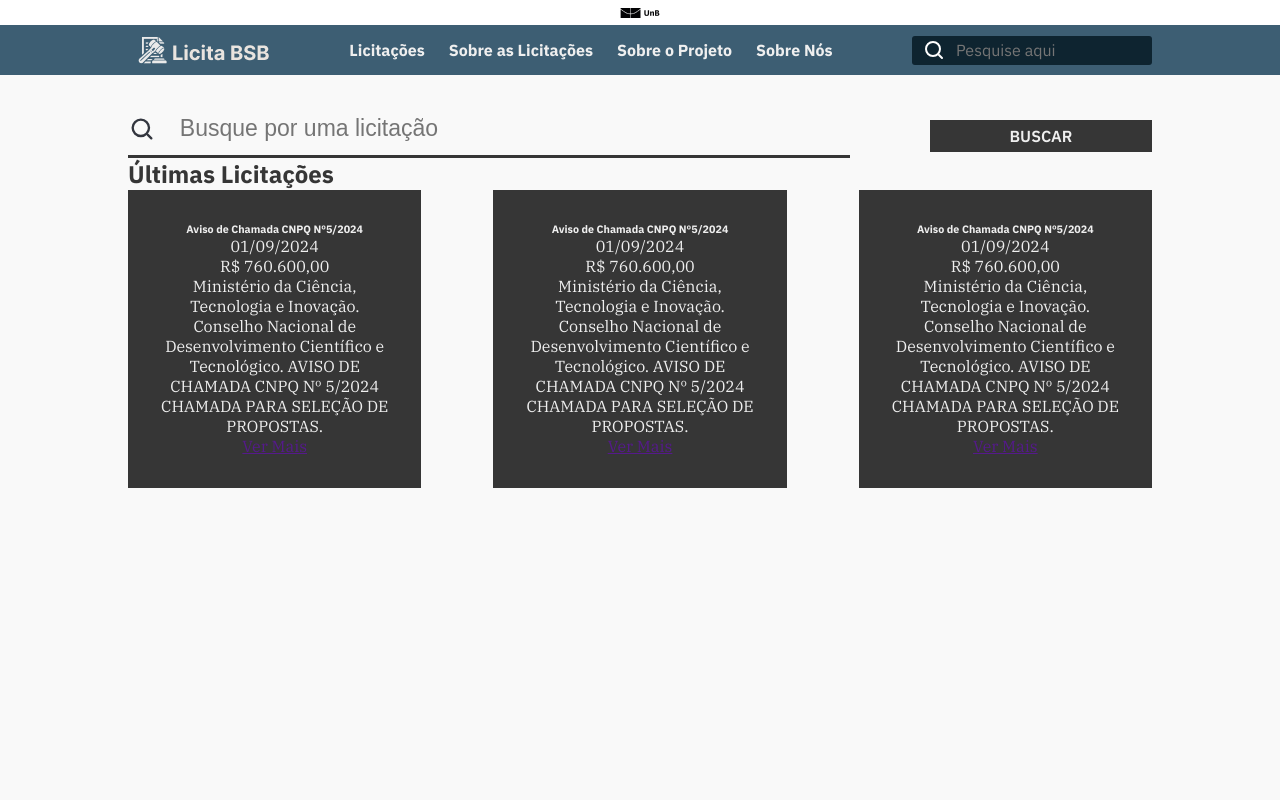
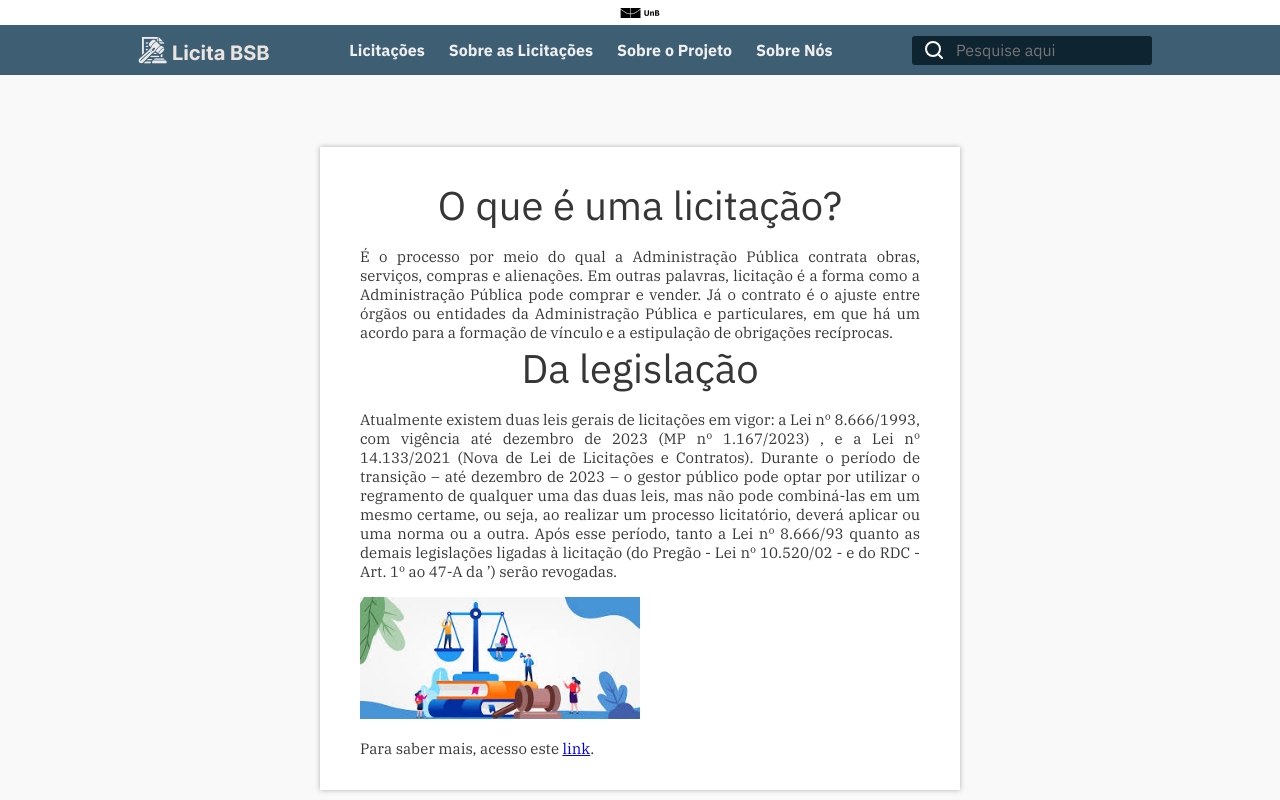
Before and after one commit to unb-mds/LicitaBSB-24.1, a React (Vite) app in the folder web/: page / in a window 1280 px wide. Built offline with nearby package versions, Linux system fonts and the light colour scheme.

Commit message:
web.src.components.card-about-bidding: Estilizando componente e configurando mocks

```diff
--- a/web/src/components/card-about/index.jsx
+++ b/web/src/components/card-about/index.jsx
@@ -2,24 +2,20 @@
 
 import style from './style.module.css'
 
-export default function CardAbout() {
+export default function CardAbout({primeiroTitulo, segundoTitulo, primeiroP, segundoP, urlDaFonte, imagem}) {
     return(
-        <div>
-            <div className={style.cardAboutContext}>
-                <h2 className={style.cardAboutText}>O que é uma licitação?</h2>
+        <div className={style.cardAboutContext}>
+            <h2 className={style.cardAboutText}>{primeiroTitulo}</h2>
 
-                <p>É o processo por meio do qual a Administração Pública contrata obras, serviços, compras e alienações. Em outras palavras, licitação é a forma como a Administração Pública pode comprar e vender. Já o contrato é o ajuste entre órgãos ou entidades da Administração Pública e particulares, em que há um acordo para a formação de vínculo e a estipulação de obrigações recíprocas.</p>
+            <p className={style.cardAboutTextP}>{primeiroP}</p>
 
-                <h2 className={style.cardAboutText}>Da legislação</h2>
+            <h2 className={style.cardAboutText}>{segundoTitulo}</h2>
 
-                <p>Atualmente existem duas leis gerais de licitações em vigor: a Lei nº 8.666/1993, com vigência até dezembro de 2023 (MP nº 1.167/2023) , e a Lei nº 14.133/2021 (Nova de Lei de Licitações e Contratos).
-                Durante o período de transição – até dezembro de 2023 – o gestor público pode optar por utilizar o regramento de qualquer uma das duas leis, mas não pode combiná-las em um mesmo certame, ou seja, ao realizar um processo licitatório, deverá aplicar ou uma norma ou a outra. Após esse período, tanto a Lei nº 8.666/93 quanto as demais legislações ligadas à licitação (do Pregão - Lei nº 10.520/02 - e do RDC - Art. 1º ao 47-A da ’) serão revogadas.</p>
+            <p className={style.cardAboutTextP}>{segundoP}</p>
 
-                <img src="..\..\public\images\card-about-bidding\licitacao01.jpg" alt="Imagem sobre licitação"/>
+            <img className={style.cardAboutImg} src={imagem}/>
 
-                <p>As informações descritas aqui foram retiradas do portal da transparência, disponível para acesso e leitura.</p>
-                <a target="_blank" href="https://portaldatransparencia.gov.br/entenda-a-gestao-publica/licitacoes-e-contratacoes">aqui</a>
-            </div>
+            <p className={style.cardAboutTextP}>Para saber mais, acesso este <a target="_blank" href={urlDaFonte}>link</a>.</p>
         </div>
     )
 }
--- a/web/src/components/card-about/style.module.css
+++ b/web/src/components/card-about/style.module.css
@@ -1,13 +1,15 @@
 .cardAboutContext {
     background-color: #fff;
-    margin-left: 20%;
-    justify-content: center;
-    width: 60%;
+    margin-left: 25%;
+    margin-top: 72px;
+    width: 50%;
     padding-top: 32px;
     padding-left: 40px;
     padding-right: 40px;
     padding-bottom: 32px;
     box-shadow: 0 0 5px rgb(177, 175, 175);
+    justify-content: center;
+    align-items: center;
 }
 
 .cardAboutText {
@@ -16,3 +18,15 @@
     font-weight: normal;
     text-align: center;
 }
+
+.cardAboutTextP {
+    margin-top: 16px;
+    font-size: 15px;
+    text-align: justify;
+}
+
+.cardAboutImg{
+    margin-top: 16px;
+    width: 50%;
+
+}
--- a/web/src/components/header/style.module.css
+++ b/web/src/components/header/style.module.css
@@ -2,7 +2,7 @@
   display: flex;
   flex-direction: column;
   align-items: center;
-  position: fixed;
+  /* position: fixed; */
   width: 100vw;
   background-color: var(--branco);
 }
--- a/web/src/main.jsx
+++ b/web/src/main.jsx
@@ -11,7 +11,7 @@
 const router = createBrowserRouter([
   {
     path: "/",
-    element: <Landing  />
+    element: <AboutBidding />
   }
 ])
 
--- /dev/null
+++ b/web/src/mocks/sobreLicitacoes.js
@@ -0,0 +1,12 @@
+const sobreLicitacoes = [
+    {
+        primeiroTitulo: "O que é uma licitação?",
+        segundoTitulo: "Da legislação",
+        primeiroP: "É o processo por meio do qual a Administração Pública contrata obras, serviços, compras e alienações. Em outras palavras, licitação é a forma como a Administração Pública pode comprar e vender. Já o contrato é o ajuste entre órgãos ou entidades da Administração Pública e particulares, em que há um acordo para a formação de vínculo e a estipulação de obrigações recíprocas.",
+        segundoP: "Atualmente existem duas leis gerais de licitações em vigor: a Lei nº 8.666/1993, com vigência até dezembro de 2023 (MP nº 1.167/2023) , e a Lei nº 14.133/2021 (Nova de Lei de Licitações e Contratos). Durante o período de transição – até dezembro de 2023 – o gestor público pode optar por utilizar o regramento de qualquer uma das duas leis, mas não pode combiná-las em um mesmo certame, ou seja, ao realizar um processo licitatório, deverá aplicar ou uma norma ou a outra. Após esse período, tanto a Lei nº 8.666/93 quanto as demais legislações ligadas à licitação (do Pregão - Lei nº 10.520/02 - e do RDC - Art. 1º ao 47-A da ’) serão revogadas.",
+        urlDaFonte: "https://portaldatransparencia.gov.br/entenda-a-gestao-publica/licitacoes-e-contratacoes",
+        imagem: `../../public/images/card-about-bidding/licitacao01.jpg`
+    },
+  ]
+
+  export default sobreLicitacoes;
--- a/web/src/pages/about-bidding/index.jsx
+++ b/web/src/pages/about-bidding/index.jsx
@@ -1,14 +1,24 @@
 import React from "react";
 import Header from "../../components/header";
 import CardAbout from "../../components/card-about";
+import sobreLicitacoes from "../../mocks/sobreLicitacoes";
 
 import style from './style.module.css'
 
 export default function AboutBidding() {
+
+    const propsCardAbout = sobreLicitacoes[0]
+
     return(
         <div className={style.aboutBidding}>
-            {/* <div><Header/></div> */}
-            <CardAbout/>
+            <Header/>
+            <CardAbout
+                primeiroTitulo={propsCardAbout.primeiroTitulo}
+                segundoTitulo={propsCardAbout.segundoTitulo}
+                primeiroP={propsCardAbout.primeiroP}
+                segundoP={propsCardAbout.segundoP}
+                urlDaFonte={propsCardAbout.urlDaFonte}
+                imagem={propsCardAbout.imagem}/>
         </div>
     )
 
```
